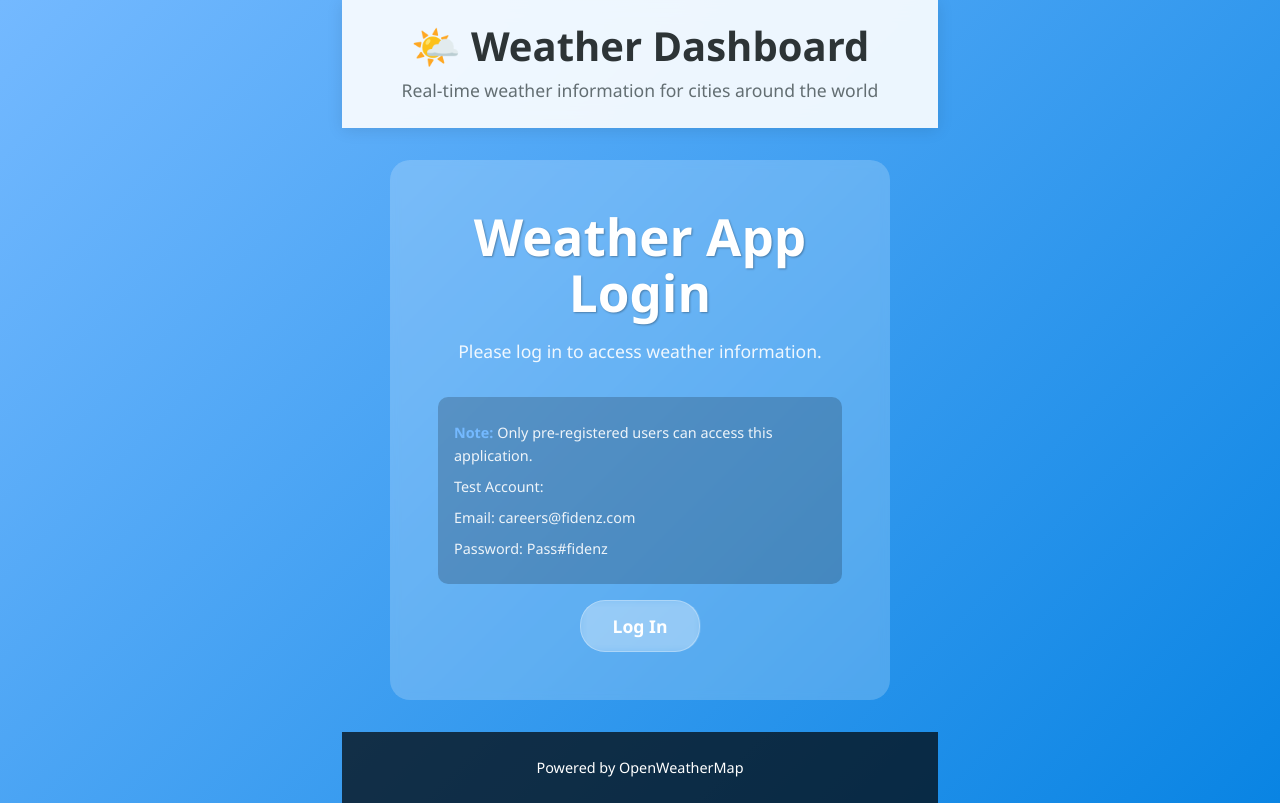
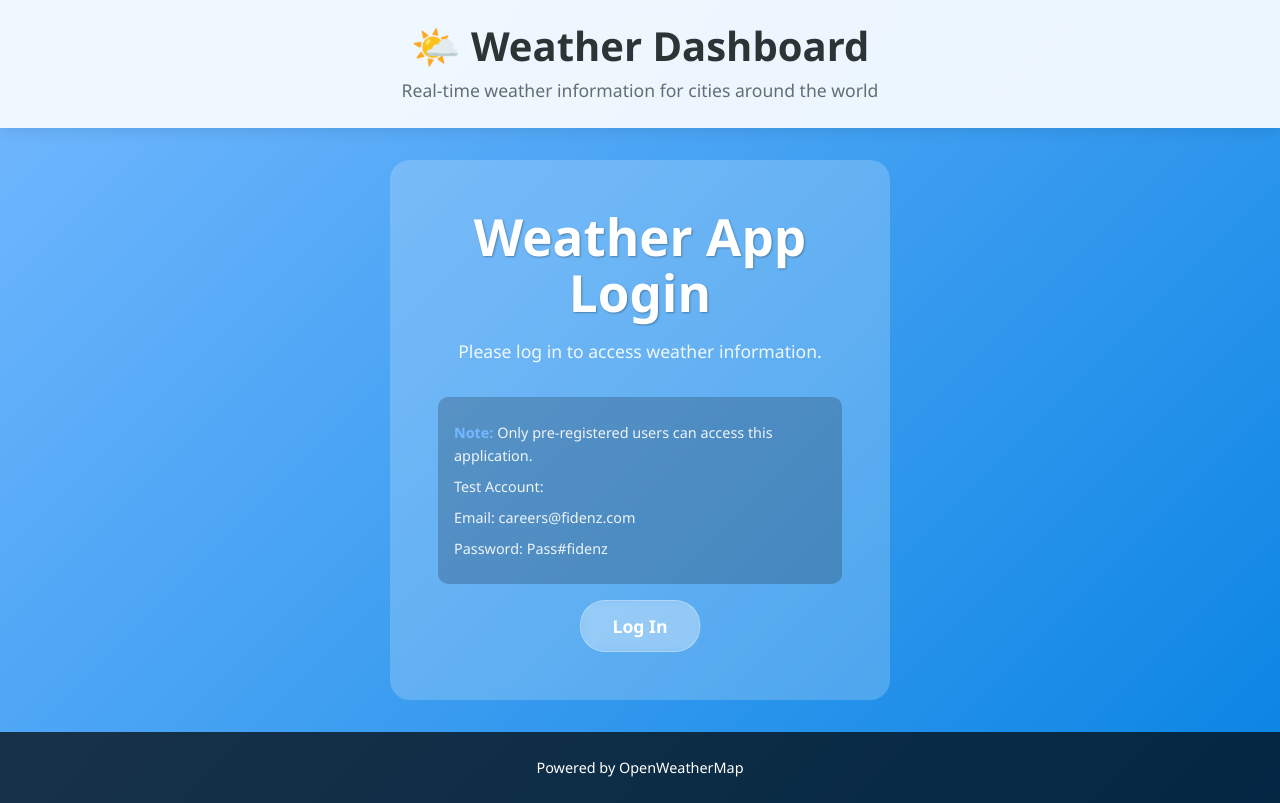
Before and after one commit to NimeshWickram/fidenz-weather-app, a React (Vite) app in the folder frontend/: page / in a window 1280 px wide. Built offline with nearby package versions, Linux system fonts and the light colour scheme.

Commit message:
update css in footer and navbar

```diff
--- a/frontend/src/App.css
+++ b/frontend/src/App.css
@@ -38,13 +38,15 @@ body {
   top: 0;
   z-index: 100;
   text-align: center;
-  width: 100%;
+  width: 100vw;
   display: flex;
   justify-content: center;
+  align-items: center;
   box-sizing: border-box;
   margin: 0;
-  max-width: 1400px; /* Set maximum width for header */
+  left: 0;
 }
+
 
 .header-content {
   display: flex;
@@ -165,7 +167,7 @@ main {
   justify-content: center;
   width: 100%;
   box-sizing: border-box;
-  max-width: 1400px; /* Set maximum width for main content */
+  max-width: 1400px;
   margin: 0 auto;
 }
 
@@ -630,13 +632,14 @@ main {
   color: white;
   text-align: center;
   padding: 1.5rem 2rem;
-  width: 100%;
-  margin-top: auto;
+  width: 100vw;
+  position: relative;
   box-sizing: border-box;
-  max-width: 1400px; /* Set maximum width for footer */
-  margin-left: auto;
-  margin-right: auto;
 }
+html, body {
+  overflow-x: hidden;
+}
+
 
 .app-footer p {
   margin: 0;
```
